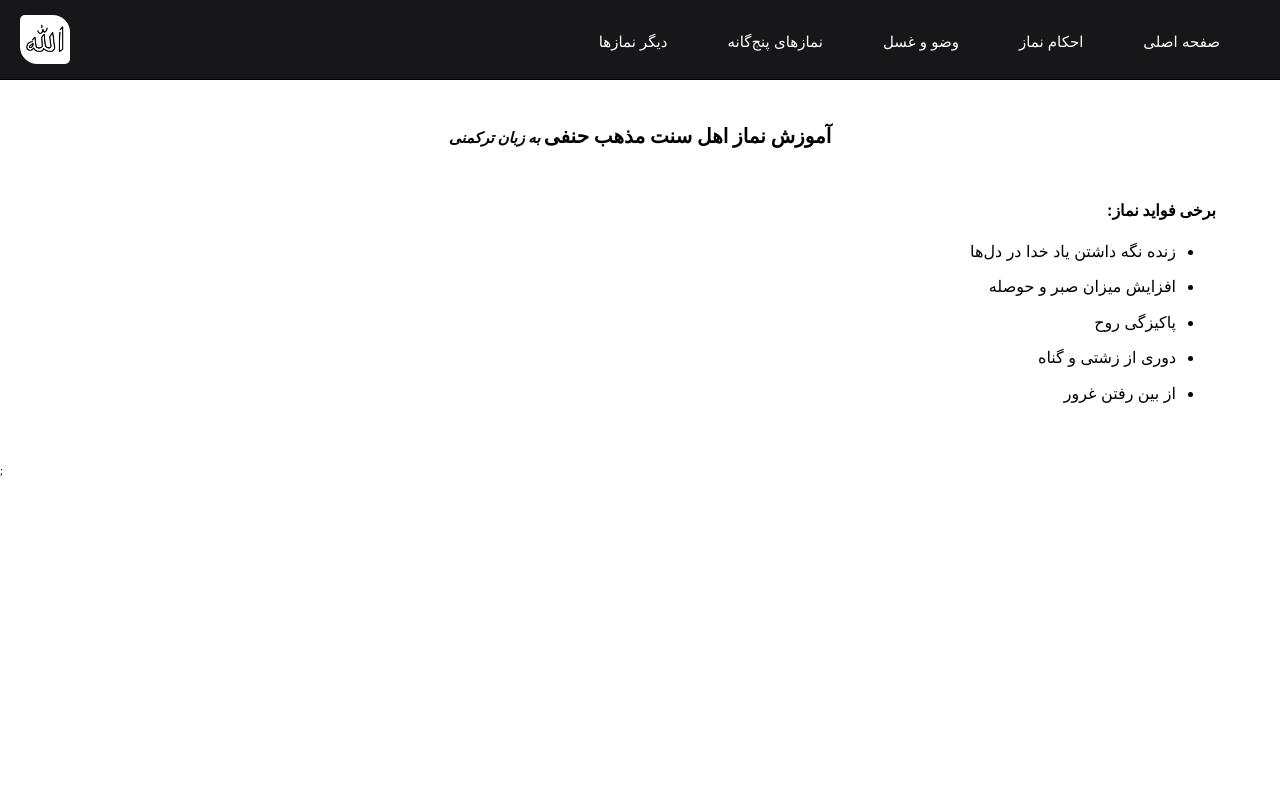
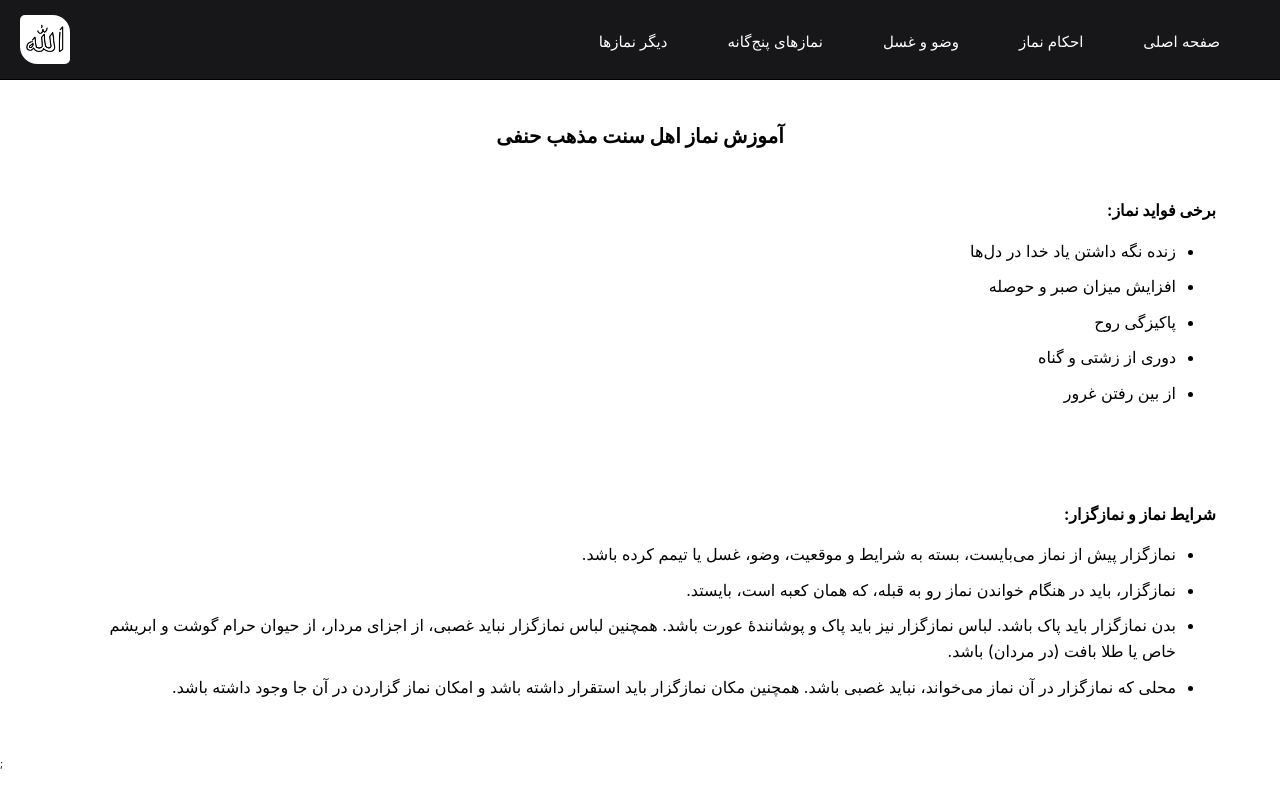
Before and after one commit to masoudnemati/hanafinamaz, a Next.js app: page / in a window 1280 px wide. Built offline with nearby package versions, Linux system fonts and the light colour scheme; a web font is replaced by a local one.

Commit message:
built ahkam in home page

```diff
--- /dev/null
+++ b/components/pages-components/home/AhkamHome.jsx
@@ -0,0 +1,53 @@
+import React from "react";
+
+const AhkamHome = () => {
+  return (
+    <>
+      <section>
+        <h3>شرایط نماز و نمازگزار:</h3>
+        <ul>
+          <li>
+            نمازگزار پیش از نماز می‌بایست، بسته به شرایط و موقعیت، وضو، غسل یا
+            تیمم کرده باشد.
+          </li>
+          <li>
+            نمازگزار، باید در هنگام خواندن نماز رو به قبله، که همان کعبه است،
+            بایستد.
+          </li>
+          <li>
+            بدن نمازگزار باید پاک باشد. لباس نمازگزار نیز باید پاک و پوشانندهٔ
+            عورت باشد. همچنین لباس نمازگزار نباید غصبی، از اجزای مردار، از حیوان
+            حرام گوشت و ابریشم خاص یا طلا بافت (در مردان) باشد.
+          </li>
+          <li>
+            محلی که نمازگزار در آن نماز می‌خواند، نباید غصبی باشد. همچنین مکان
+            نمازگزار باید استقرار داشته باشد و امکان نماز گزاردن در آن جا وجود
+            داشته باشد.
+          </li>
+        </ul>
+      </section>
+
+      <style jsx>{`
+        section {
+          direction: rtl;
+          padding: 40px 5vw;
+        }
+
+        h3 {
+          font-size: 1.6rem;
+        }
+
+        ul {
+          padding: 10px 40px;
+        }
+
+        li {
+          font-size: 1.6rem;
+          padding: 5px 0;
+        }
+      `}</style>
+    </>
+  );
+};
+
+export default AhkamHome;
--- a/components/pages/home/Hero.jsx
+++ b/components/pages-components/home/Hero.jsx
@@ -5,8 +5,7 @@ const Hero = () => {
     <>
       <main className="hero-main">
         <h1>
-          آموزش نماز اهل سنت مذهب حنفی
-          <span className="turkmen"> به زبان ترکمنی </span>
+          آموزش نماز اهل سنت مذهب حنفی <br />
         </h1>
       </main>
       <style jsx>{`
@@ -28,11 +27,6 @@ const Hero = () => {
 
           padding-bottom: 6px;
         }
-
-        .turkmen {
-          font-size: 1.5rem;
-          font-style: italic;
-        }
       `}</style>
     </>
   );
--- a/pages/index.js
+++ b/pages/index.js
@@ -1,7 +1,8 @@
 import Head from "next/head";
 // import Layout from "../components/layout/Layout";
-import Hero from "../components/pages/home/Hero";
-import Benefis from "../components/pages/home/Benefits";
+import Hero from "../components/pages-components/home/Hero";
+import Benefis from "../components/pages-components/home/Benefits";
+import AhkamHome from "../components/pages-components/home/AhkamHome.jsx";
 
 export default function Home() {
   return (
@@ -13,6 +14,7 @@ export default function Home() {
       <main>
         <Hero />
         <Benefis />
+        <AhkamHome />
       </main>
     </>
   );
```
Also changed, not shown: components/pages-components/home/Benefits.jsx (renamed from components/pages/home/Benefits.jsx).
